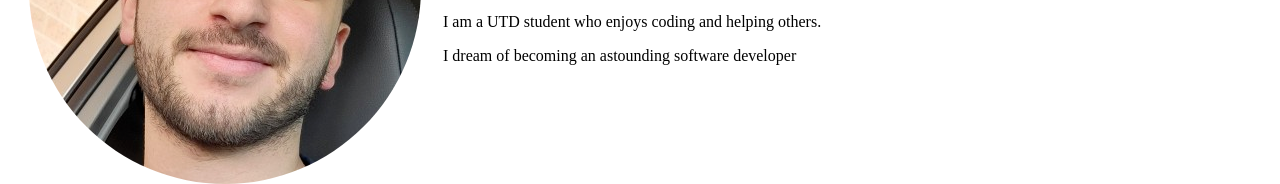
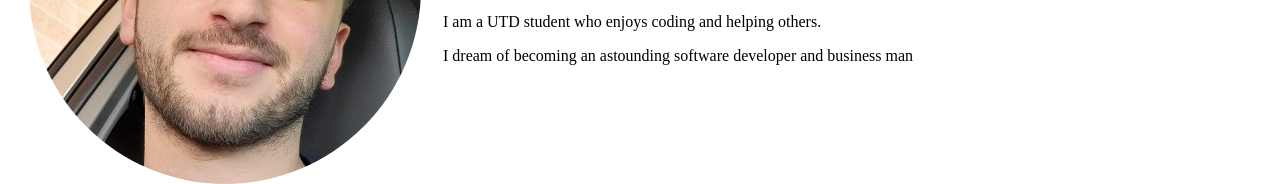
Before and after one commit to Jzall98/CV-Updated, a plain HTML site: page index.html in a window 1280 px wide. Shown: the part 237-421 px from the top of the page. Drawn offline with Linux system fonts and the light colour scheme.

Commit message:
Update index.html

```diff
--- a/index.html
+++ b/index.html
@@ -14,7 +14,7 @@
       <p><em><strong></strong></em></p>
       <p>My <a href="https://www.linkedin.com/in/jameelzalloum/">LinkedIn</a> Page</p>
       <p>I am a UTD student who enjoys coding and helping others.</p>
-      <p>I dream of becoming an astounding software developer</p></td>
+      <p>I dream of becoming an astounding software developer and business man</p></td>
     </tr>
   </table>
   <hr>
```
